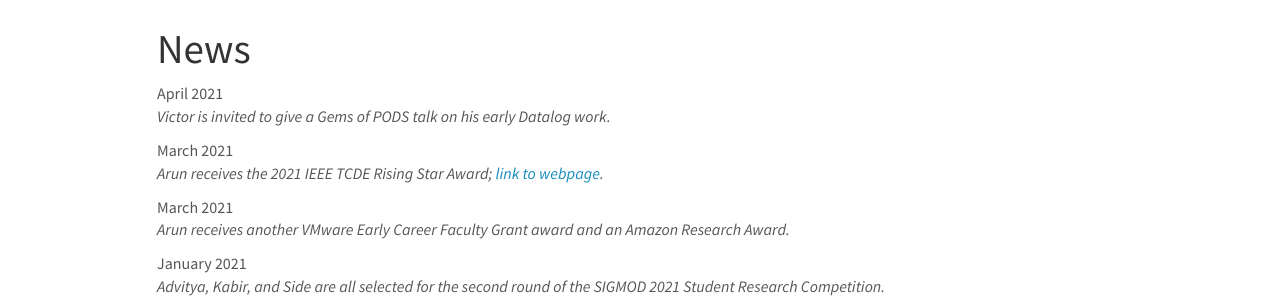
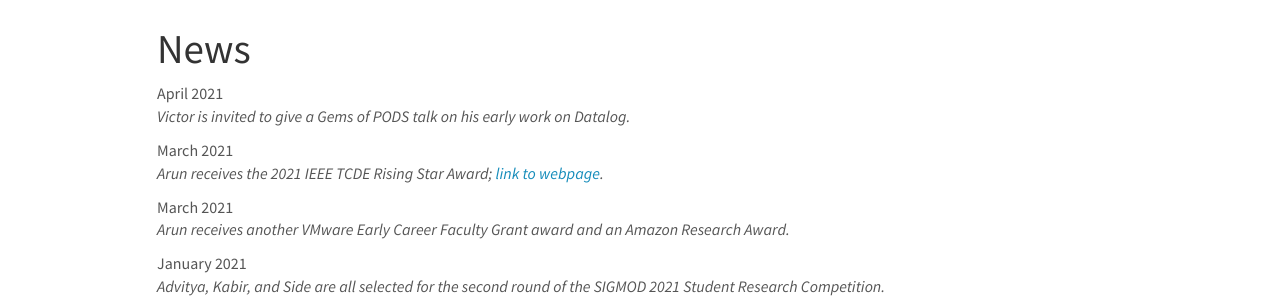
Before and after one commit to dbucsd/dbucsd.github.io, a Jekyll site: the page built from index.md, in a window 1280 px wide and 900 px high, scrolled down 3556 px. Shown: the part 154-454 px from the top of the window. Built offline with Jekyll 4.4.1, drawn with Linux system fonts in a browser that asks for light colours; nearby versions of some CDN libraries.

Commit message:
Update news.yml

```diff
--- a/_data/news.yml
+++ b/_data/news.yml
@@ -1,5 +1,5 @@
 - date: April 2021
-  headline: "Victor is invited to give a Gems of PODS talk on his early Datalog work."
+  headline: "Victor is invited to give a Gems of PODS talk on his early work on Datalog."
 - date: March 2021
   headline: "Arun receives the 2021 IEEE TCDE Rising Star Award; <a href='http://tab.computer.org/tcde/tcdeawardsrecipients.html'>link to webpage</a>."
 - date: March 2021
```
